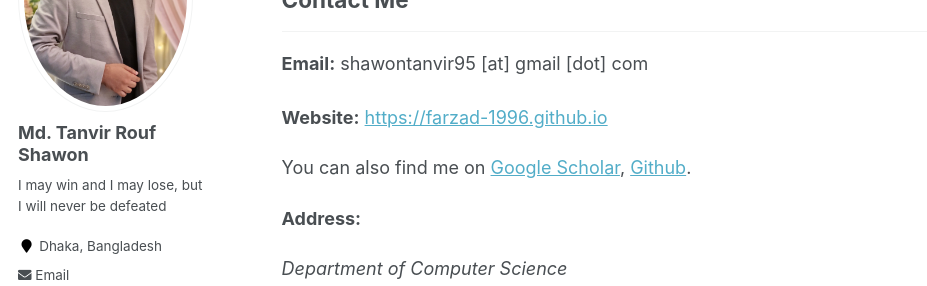
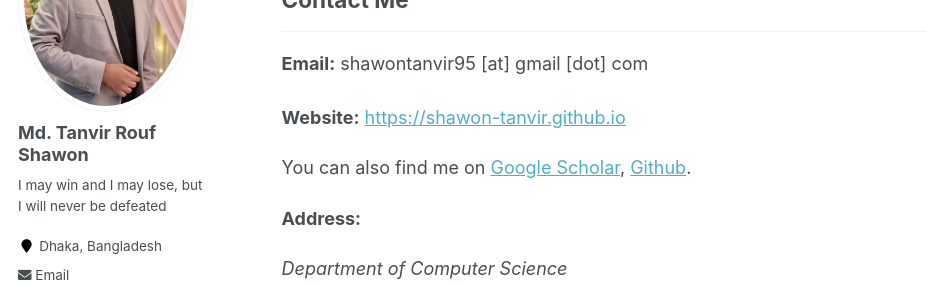
Before and after one commit to shawon-tanvir/shawon-tanvir.github.io, a Jekyll site: the page built from _pages/cv.md, in a window 1280 px wide and 900 px high, scrolled down 668 px. Shown: the part 153-439 px from the top of the window, without its empty margins (0-927 px from the left). Built offline with Jekyll 4.4.1, drawn with Linux system fonts in a browser that asks for light colours; part of the change alters nothing that is shown.

Commit message:
Update cv.md

```diff
--- a/_pages/cv.md
+++ b/_pages/cv.md
@@ -33,7 +33,7 @@ Ahsanullah University of Science and Technology<br />
 
 **Email:** shawontanvir95 [at] gmail [dot] com <br />
  <br />
-**Website:** [https://farzad-1996.github.io](https://shawon-tanvir.github.io/) <br />
+**Website:** [https://shawon-tanvir.github.io](https://shawon-tanvir.github.io/) <br />
 
 You can also find me on [Google Scholar](https://scholar.google.com/citations?user=jCObHL4AAAAJ&hl=en&oi=ao), [Github](https://github.com/shawon-tanvir).
 
```
